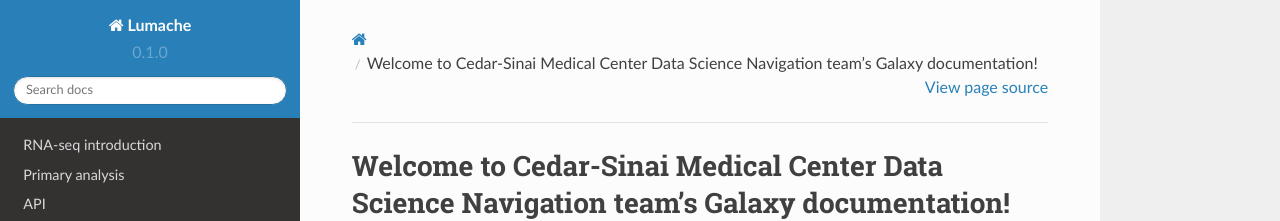
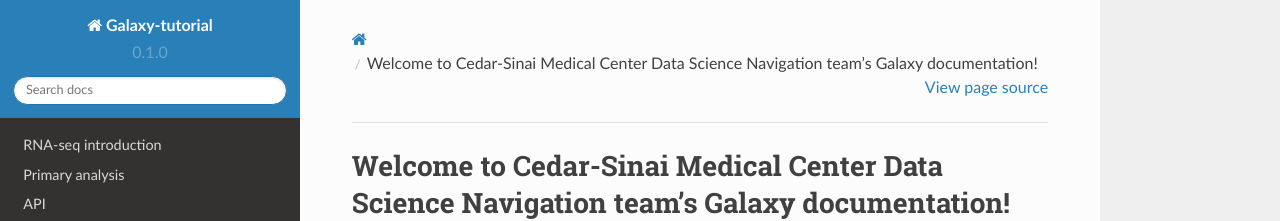
Before and after one commit to CedarsDSN/Galaxy_tutorial, a Sphinx documentation site: the page built from docs/source/index.rst, in a window 1280 px wide. Shown: the top 221 px of the page. Built offline with Sphinx 7.4.7 and the Read the Docs theme 2.0.0, drawn with Linux system fonts in a browser that asks for light colours; pages that are not in the unit, such as notebooks, are missing from menus.

Commit message:
Update conf.py

```diff
--- a/docs/source/conf.py
+++ b/docs/source/conf.py
@@ -2,7 +2,7 @@
 
 # -- Project information
 
-project = 'Lumache'
+project = 'Galaxy-tutorial'
 copyright = '2021, Graziella'
 author = 'Graziella'
 
```
